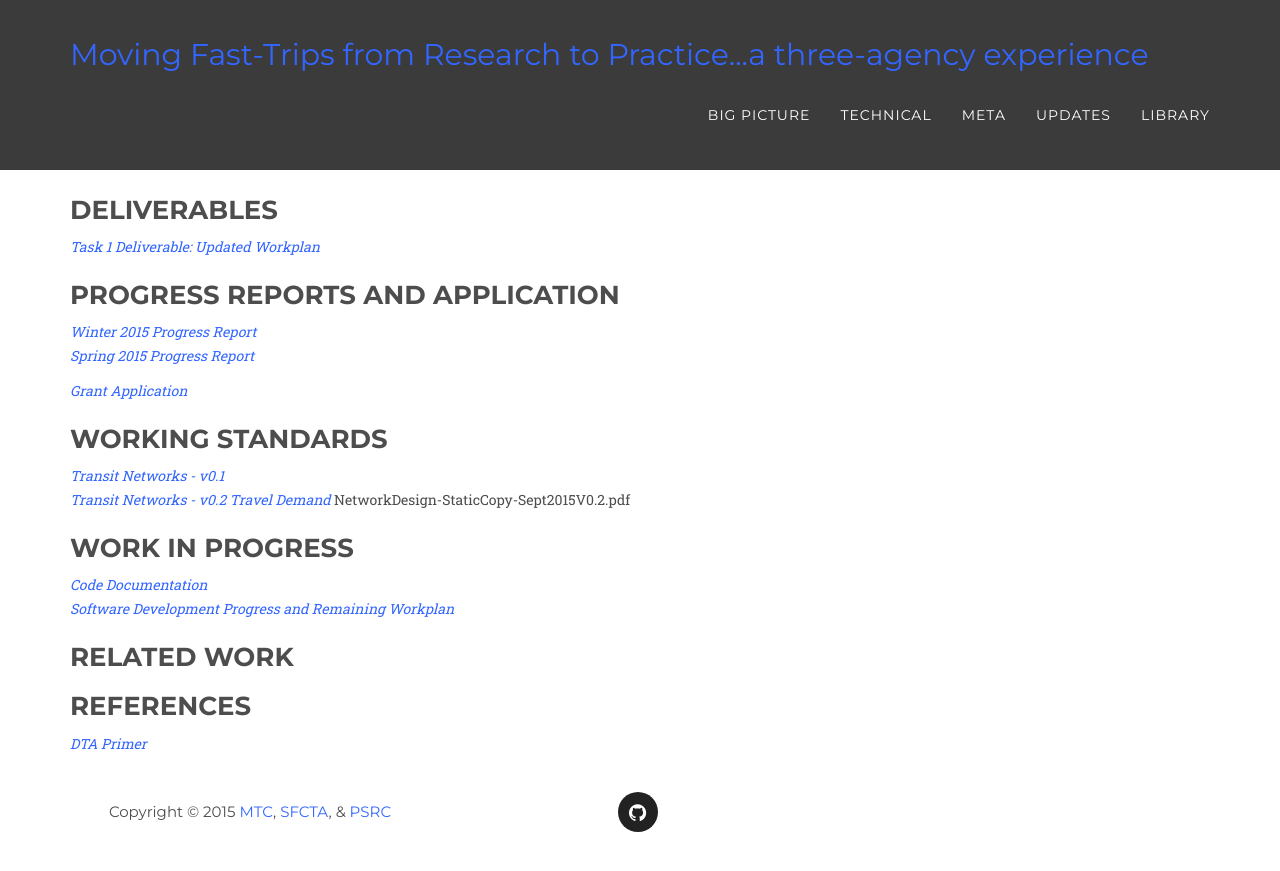
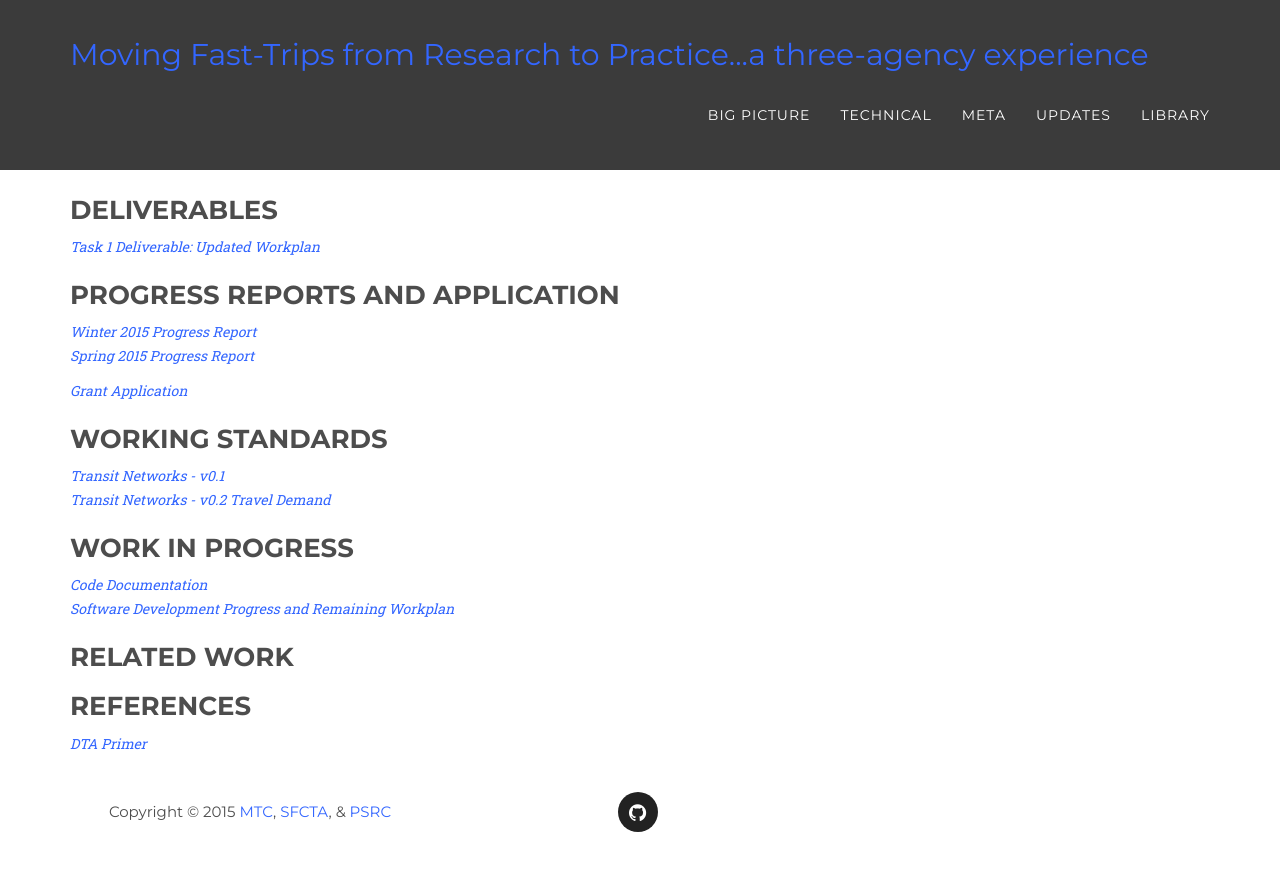
Before and after one commit to BayAreaMetro/fast-trips-project, a Jekyll site: the page built from library/index.md, in a window 1280 px wide. Shown: the top 871 px of the page. Built offline with Jekyll 4.4.1, drawn with Linux system fonts in a browser that asks for light colours; some web fonts are replaced.

Commit message:
fix link

```diff
--- a/library/index.md
+++ b/library/index.md
@@ -19,7 +19,7 @@ title: Library
 *[Transit Networks - v0.1]({{ site.baseurl }}/library/T2-NetworkDesign-WorkingCopy-July2015V0.1.pdf)*
 *[Transit Networks - v0.2]({{ site.baseurl }}/library/T2-NetworkDesign-StaticCopy-Sept2015V0.2.pdf)*
 *[Travel Demand]({{ site.baseurl }}/library/T3-TransitDemandData-WorkingCopy-July2015.pdf)*
-NetworkDesign-StaticCopy-Sept2015V0.2.pdf
+
 ### Work in Progress
 
 *[Code Documentation](http://metropolitantransportationcommission.github.io/fast-trips/)*
```
